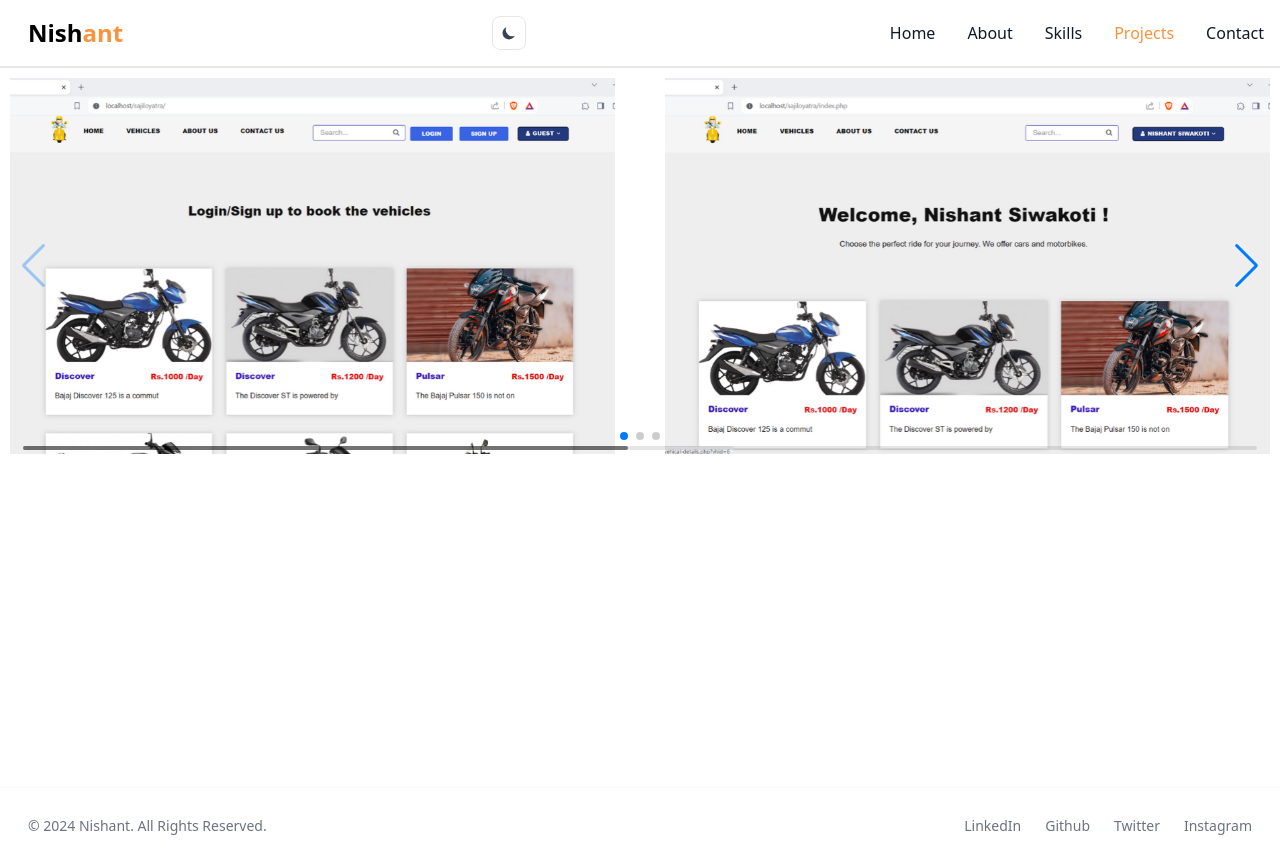
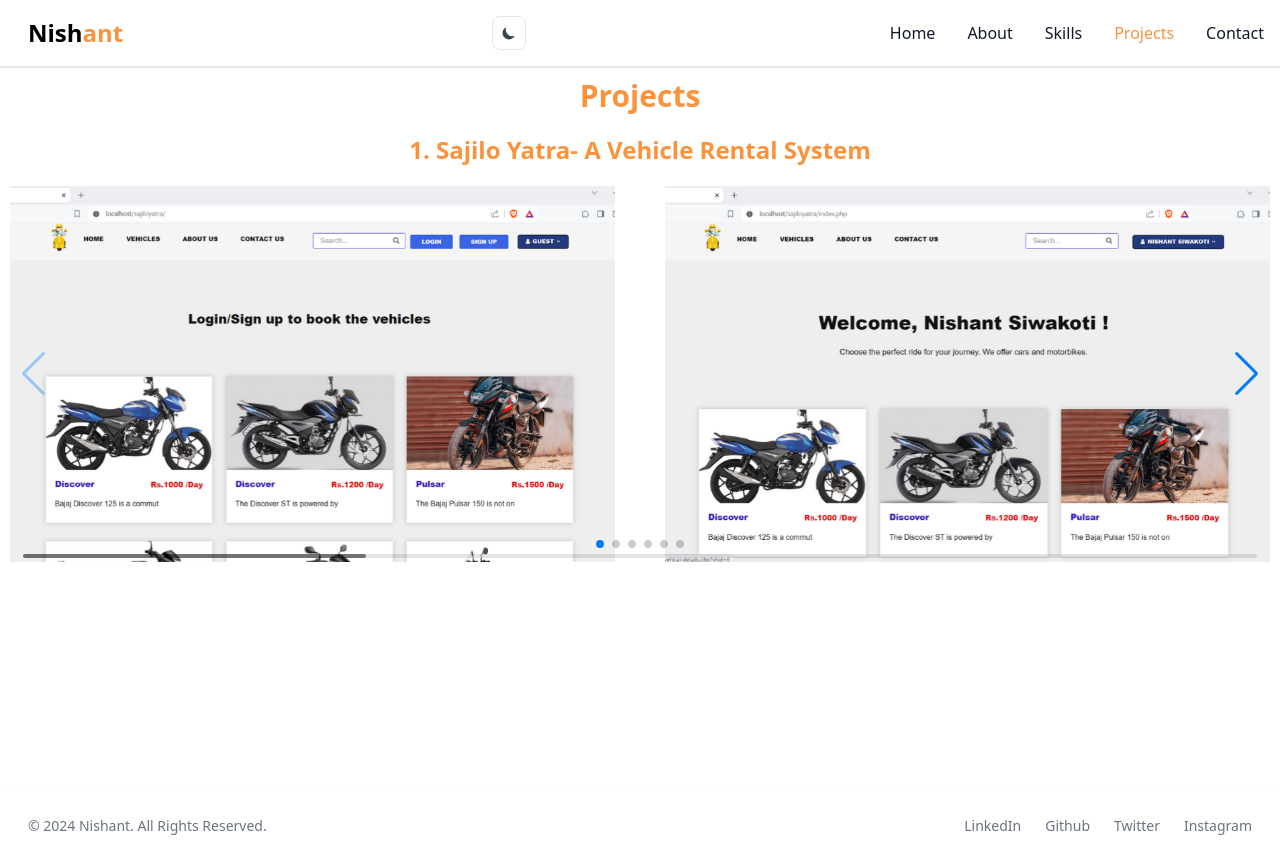
Before and after one commit to NishantSiwakoti/ReactPortfolio, a React (Vite) app: page /projects in a window 1280 px wide. Built offline with nearby package versions, Linux system fonts and the light colour scheme.

Commit message:
some chnages

```diff
--- a/package.json
+++ b/package.json
@@ -24,6 +24,7 @@
     "react-dom": "^18.2.0",
     "react-responsive-carousel": "^3.2.23",
     "react-router-dom": "^6.22.3",
+    "react-top-loading-bar": "^2.3.1",
     "react-type-animation": "^3.2.0",
     "swiper": "^11.1.1"
   },
--- a/src/Components/Slider.jsx
+++ b/src/Components/Slider.jsx
@@ -10,6 +10,9 @@ import a from "../assets/images/1.png";
 import b from "../assets/images/2.png";
 import c from "../assets/images/3.png";
 import d from "../assets/images/4.png";
+import e from "../assets/images/5.png";
+import f from "../assets/images/6.png";
+import g from "../assets/images/7.png";
 
 const Slider = () => {
   return (
@@ -34,6 +37,15 @@ const Slider = () => {
         <SwiperSlide>
           <img src={d} />
         </SwiperSlide>
+        <SwiperSlide>
+          <img src={e} />
+        </SwiperSlide>
+        <SwiperSlide>
+          <img src={f} />
+        </SwiperSlide>
+        <SwiperSlide>
+          <img src={g} />
+        </SwiperSlide>
       </Swiper>
     </div>
   );
--- a/src/Pages/Projects.jsx
+++ b/src/Pages/Projects.jsx
@@ -4,6 +4,12 @@ import Slider from "../Components/Slider";
 const Projects = () => {
   return (
     <section>
+      <h1 className="text-2xl md:text-3xl text-orange-400 text-center font-bold mb-5 ">
+        Projects
+      </h1>
+      <h1 className="text-2xl md:text-2xl text-orange-400 text-center font-bold mb-5 ">
+        1. Sajilo Yatra- A Vehicle Rental System
+      </h1>
       <Slider />
     </section>
   );
--- a/src/Routes/AllRoutes.jsx
+++ b/src/Routes/AllRoutes.jsx
@@ -7,7 +7,7 @@ import Contact from "../Pages/Contact";
 
 export const AllRoutes = () => {
   return (
-    <div className="dark:bg-slate-800">
+    <div className="dark:bg-slate-800 overflow-hidden">
       <Routes>
         <Route path="/" element={<Home />}></Route>
         <Route path="about" element={<About />}></Route>
```
Also changed, not shown: 1 other file (tests, documents, lock files or other folders).
